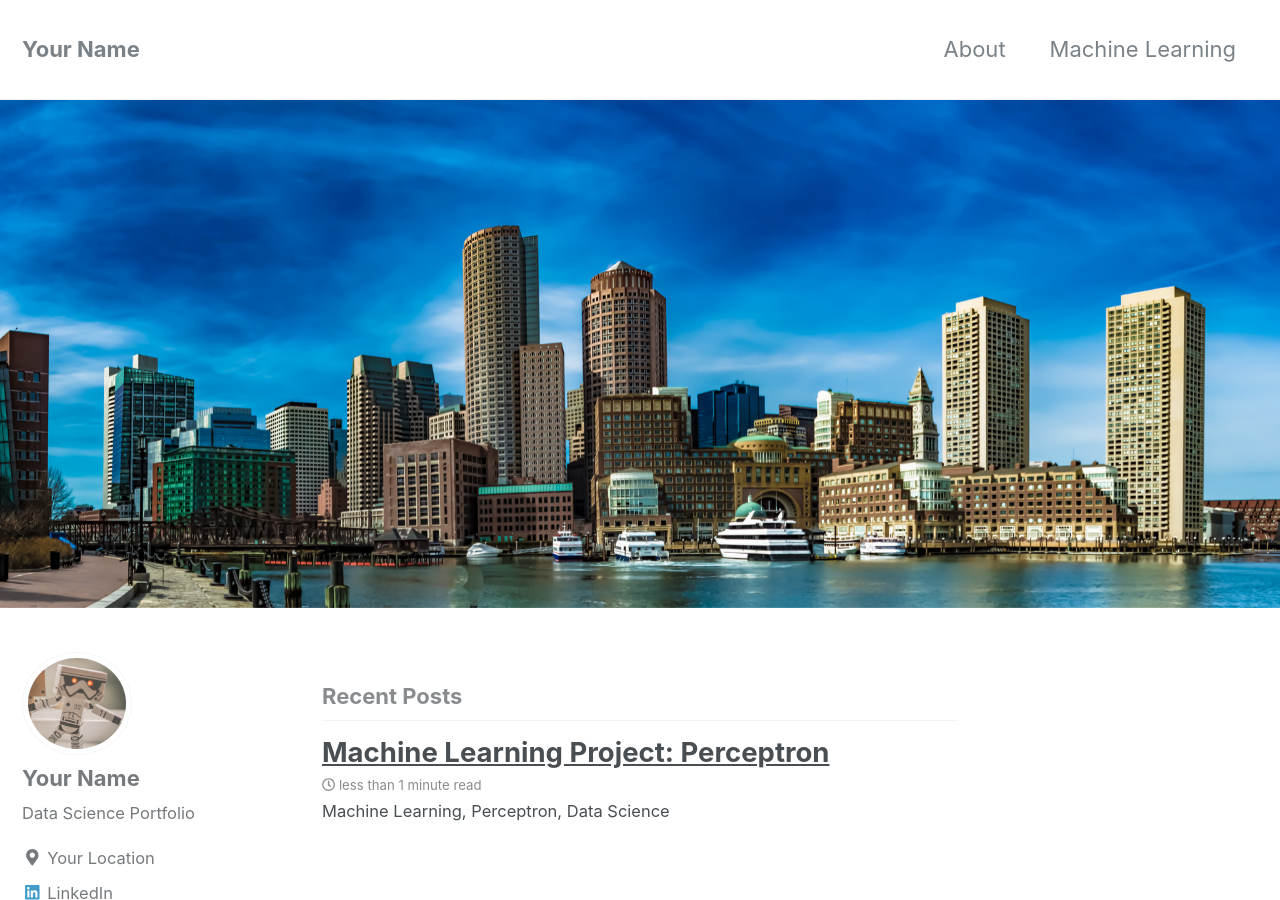
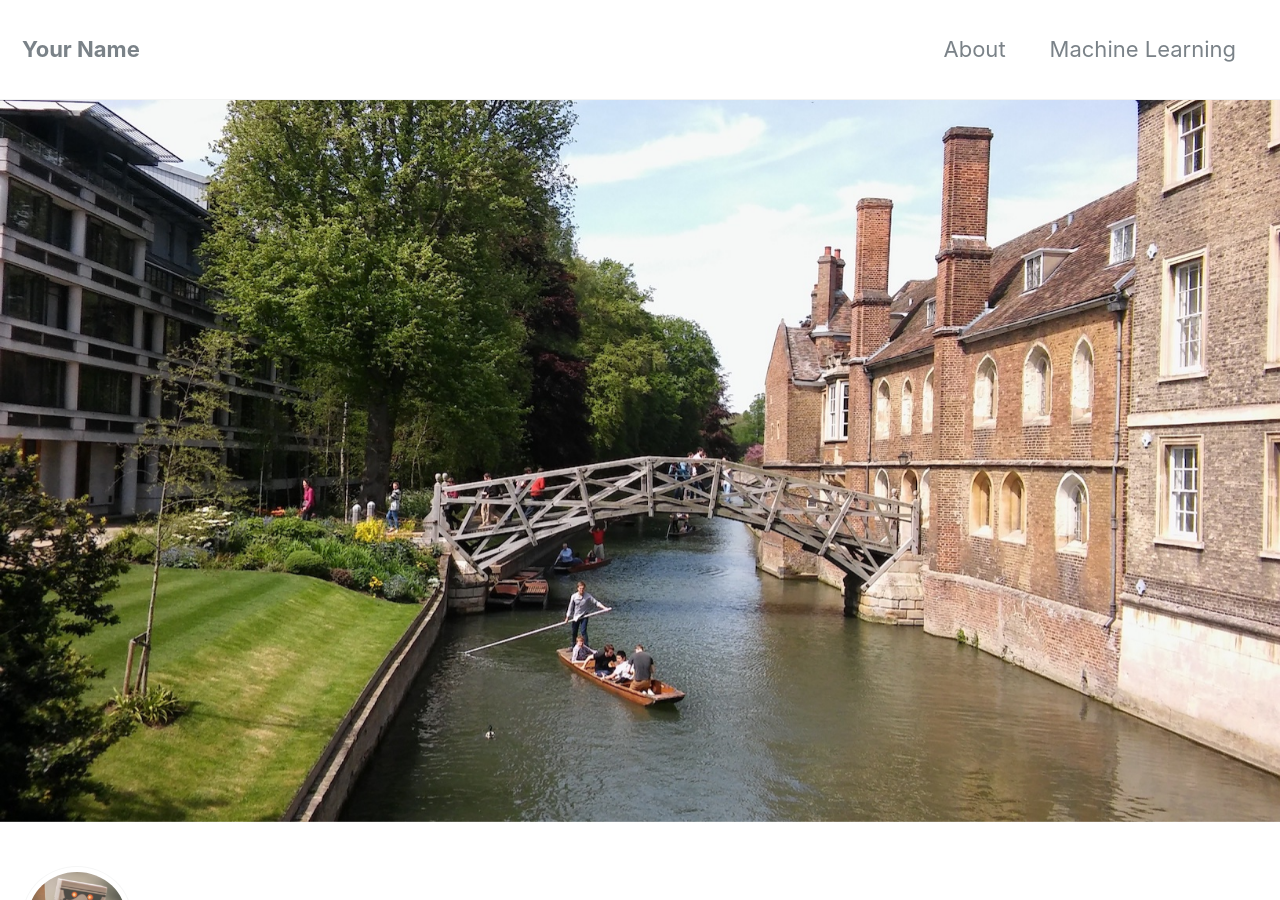
Before and after one commit to elowy01/elowy01.github.io, a Jekyll site: the page built from index.html, in a window 1280 px wide and 900 px high. Built offline with Jekyll 4.4.1, drawn with Linux system fonts in a browser that asks for light colours; nearby versions of some CDN libraries; the list of posts is cut into pages by our own code.

Commit message:
adding reduced image

```diff
--- a/index.html
+++ b/index.html
@@ -2,5 +2,5 @@
 layout: home
 author_profile: true
 header:
-  image: "/images/waterfront.jpg"
+  image: "/images/cambridge_uk_architecture_1423972red.jpg"
 ---
```
Also changed, not shown: images/cambridge_uk_architecture_1423972red.jpg (added).
